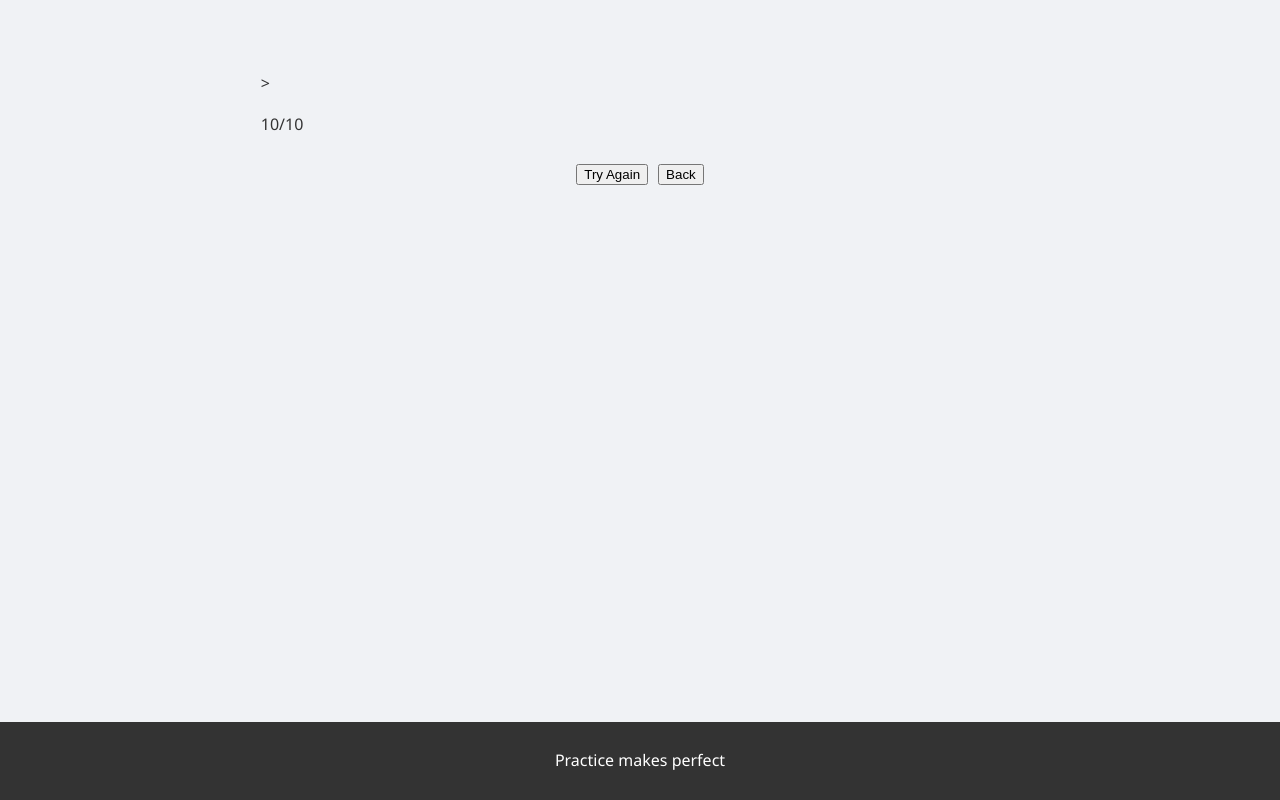
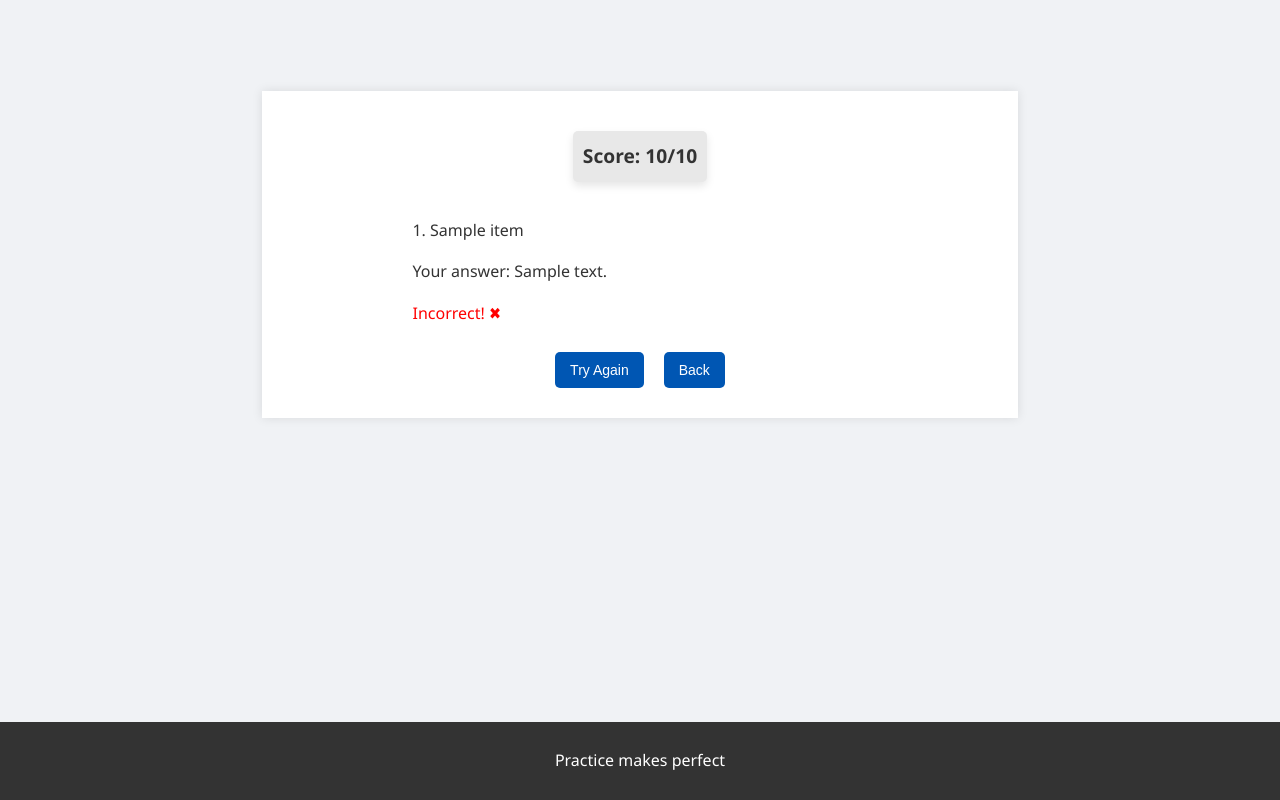
Before and after one commit to nastiatatl/LexIQ, a Flask app: template templates/score.html in a window 1280 px wide. Run offline with Flask 3, Linux system fonts and the light colour scheme; the template is opened without the code that fills it: most values are stand-ins (such as "Sample title", 1, 10 or a date in 2020).

Commit message:
make score display more informative

```diff
--- a/app.py
+++ b/app.py
@@ -8,6 +8,13 @@ app = Flask(__name__)
 
 # folder 'uploads' should be in the root directory
 app.config['UPLOAD_FOLDER'] = 'uploads'
+
+# NOTE: questions are hardcoded for now
+QUESTIONS = [
+    {"question": "The ___ alleyway made her feel uneasy as she walked home late at night.", "options": ["dark", "gloomy", "dim"], "answer": "dark"},
+    {"question": "The ___ lighting in the restaurant created a cozy and intimate atmosphere.", "options": ["dim", "gloomy", "dark"], "answer": "dim"},
+    {"question": "The weather that day was ___, matching his melancholic mood.", "options": ["gloomy", "dark", "dim"], "answer": "gloomy"},
+]
 
 @app.route('/')
 def index():
@@ -42,53 +49,39 @@ def save_words():
 @app.route('/quiz', methods=['POST', 'GET'])
 def generate_quiz():
      #TODO: implement quiz generation, doesnt have to be in this format, thats just for testing
-    questions = [
-        {"question": "The ___ alleyway made her feel uneasy as she walked home late at night.",
-         "options": ["dark", "gloomy", "dim"], "answer": "dark"},
-        {"question": "The weather that day was ___, matching his melancholic mood.",
-         "options": ["gloomy", "dark", "dim"], "answer": "gloomy"},
-        {"question": "The ___ lighting in the restaurant created a cozy and intimate atmosphere.",
-         "options": ["dim", "gloomy", "dark"], "answer": "dim"}
-    ]
-    questions = [{"id": i, "data": question} for i, question in enumerate(questions)]
+    questions = [{"id": i, "data": question} for i, question in enumerate(QUESTIONS)]
     return render_template('quiz.html', questions=questions)
 
 
 @app.route('/submit-quiz', methods=['POST'])
 def submit_quiz():
-    # NOTE: questions are hardcoded for now
-    questions = [
-        {"question": "The ___ alleyway made her feel uneasy as she walked home late at night.", "options": ["dark", "gloomy", "dim"], "answer": "dark"},
-        {"question": "The weather that day was ___, matching his melancholic mood.", "options": ["gloomy", "dark", "dim"], "answer": "gloomy"},
-        {"question": "The ___ lighting in the restaurant created a cozy and intimate atmosphere.", "options": ["dim", "gloomy", "dark"], "answer": "dim"}
-    ]
+    # Calculate the score and gather feedback
+    score = 0
+    feedback = []
+    for i, question in enumerate(QUESTIONS):
+        user_answer = request.form.get(f'question{i}')
+        is_correct = user_answer == question['answer']
+        if is_correct:
+            score += 1
+        feedback.append({
+            'question': question['question'],
+            'options': question['options'],
+            'user_answer': user_answer,
+            'is_correct': is_correct
+        })
 
-    # Calculate the score
-    score = 0
-    for i, question in enumerate(questions):
-        user_answer = request.form.get(f'question{i}')
-        if user_answer == question['answer']:
-            score += 1
-
-    total_questions = len(questions)
+    total_questions = len(QUESTIONS)
     percentage = round((score / total_questions) * 100)
 
     # Determine the message based on the score
-    message = ""
-    if score == total_questions:
-        message = "PERFECTION!!!"
-    elif percentage >= 75:
-        message = "THAT WAS REALLY GOOD!!!"
-    elif percentage >= 50:
-        message = "GOOD JOB!!!"
-    elif percentage >= 25:
-        message = "NOT BAD!!!"
-    elif score > 0:
-        message = "NEED MORE PRACTICE!!!"
-    else:
-        message = ":("
+    message = "PERFECTION!!!" if score == total_questions else \
+              "THAT WAS REALLY GOOD!!!" if percentage >= 75 else \
+              "GOOD JOB!!!" if percentage >= 50 else \
+              "NOT BAD!!!" if percentage >= 25 else \
+              "NEED MORE PRACTICE!!!" if score > 0 else ":("
 
-    return render_template('score.html', score=score, total=total_questions, message=message)
+    return render_template('score.html', score=score, total=total_questions, message=message, feedback=feedback)
+
 
 
 
--- a/templates/score.html
+++ b/templates/score.html
@@ -11,12 +11,26 @@
         <h1>{{ message }}</h1>
     </header>
 
-    <main> >
-        <p>{{ score }}/{{ total }}</p>
-
-        <div class="button-container">
-            <button onclick="window.location.href='/quiz'">Try Again</button>
-            <button onclick="window.location.href='/'">Back</button>
+    <main>
+        <div class="content">
+            <div class="score-display">
+                <p>Score: {{ score }}/{{ total }}</p>
+            </div>
+            {% for item in feedback %}
+                <div class="question">
+                    <p>{{ loop.index }}. {{ item.question }}</p>
+                    <p>Your answer: {{ item.user_answer }}</p>
+                    {% if item.is_correct %}
+                        <p class="correct">Correct! ✔</p>
+                    {% else %}
+                        <p class="incorrect">Incorrect! ✖</p>
+                    {% endif %}
+                </div>
+            {% endfor %}
+            <div class="button-container">
+                <button onclick="window.location.href='/quiz'" class="btn">Try Again</button>
+                <button onclick="window.location.href='/'" class="btn">Back</button>
+            </div>
         </div>
     </main>
 
```
